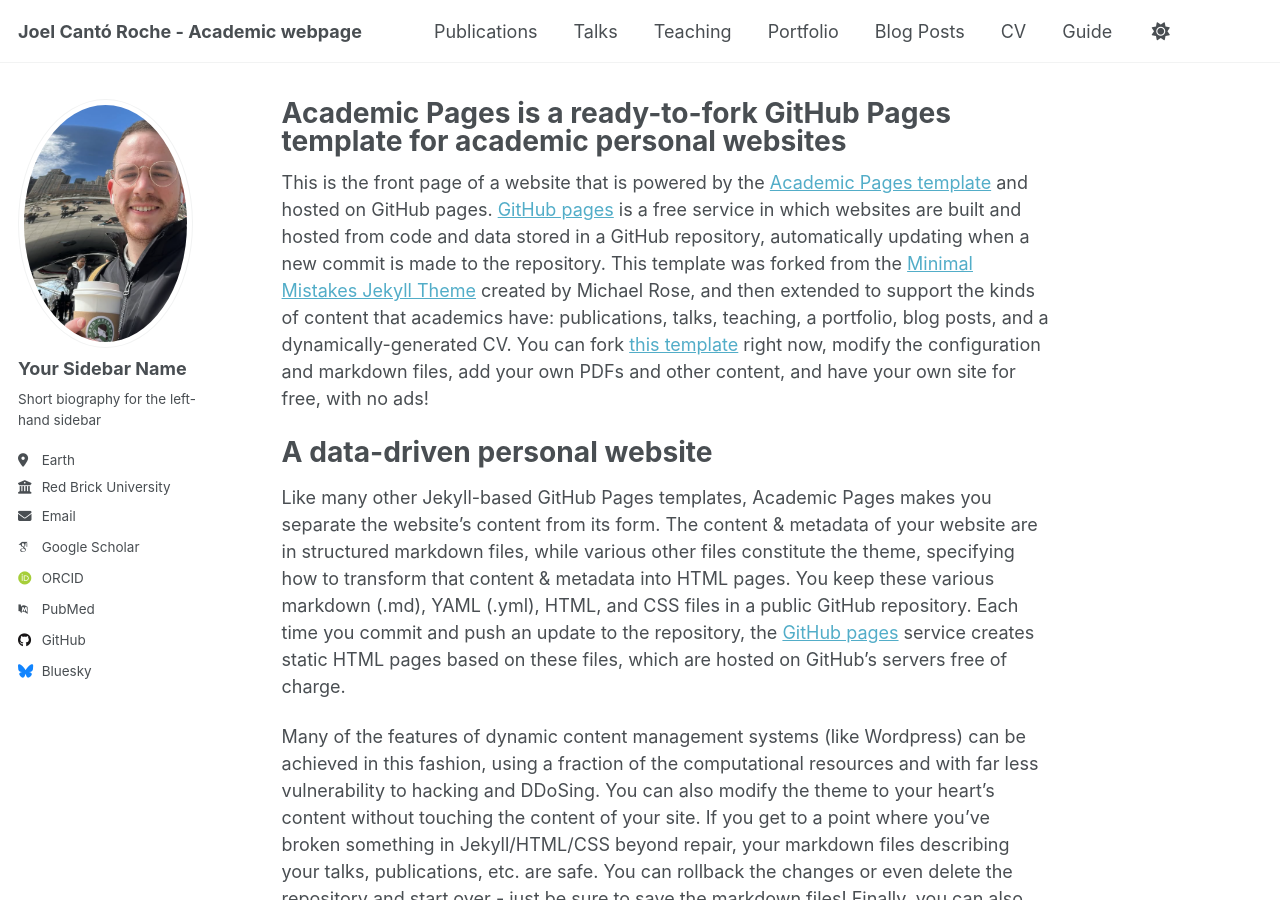
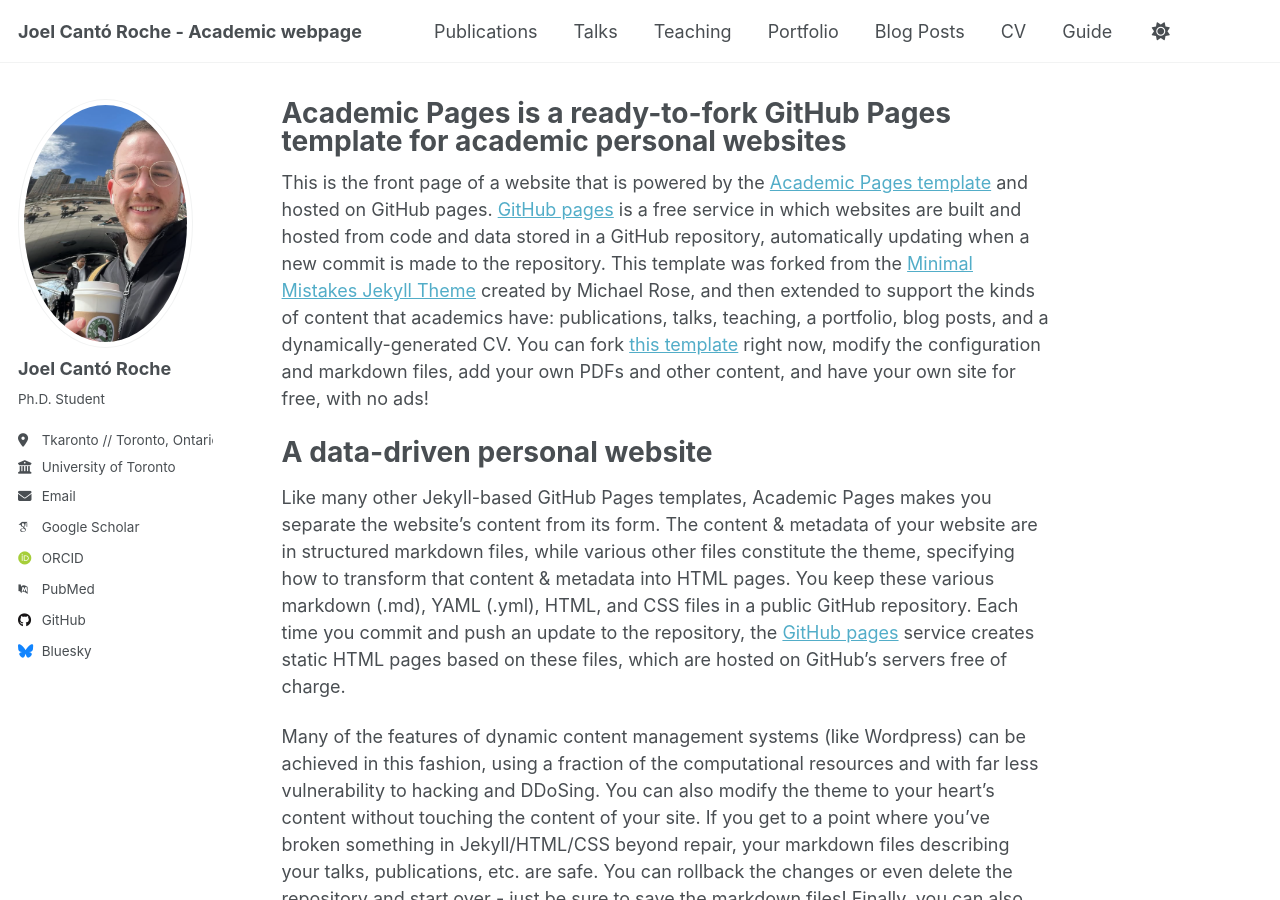
Before and after one commit to jcantoroc/jcantoroc.github.io, a Jekyll site: the page built from _pages/about.md, in a window 1280 px wide and 900 px high. Built offline with Jekyll 4.4.1, drawn with Linux system fonts in a browser that asks for light colours; some web fonts are replaced.

Commit message:
Update _config.yml

```diff
--- a/_config.yml
+++ b/_config.yml
@@ -23,11 +23,11 @@ repository               : "jcantoroc/jcantoroc.github.io"
 author:
   # Biographic information
   avatar           : "profile.png"
-  name             : "Your Sidebar Name"
+  name             : "Joel Cantó Roche"
   pronouns         : # example: "she/her"
-  bio              : "Short biography for the left-hand sidebar"
-  location         : "Earth"
-  employer         : "Red Brick University"
+  bio              : "Ph.D. Student"
+  location         : "Tkaronto // Toronto, Ontario, Canada"
+  employer         : "University of Toronto"
   uri              : # URL
   email            : "none@example.org"
 
```
